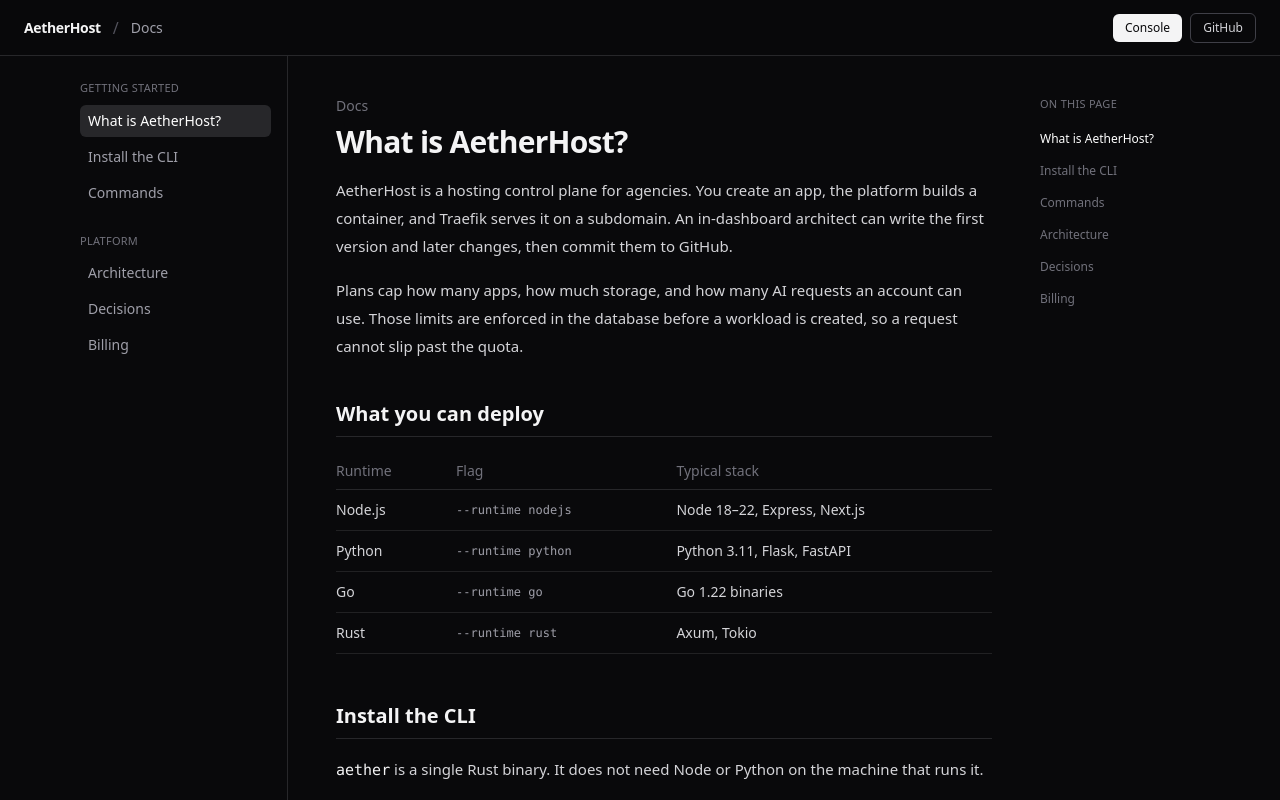
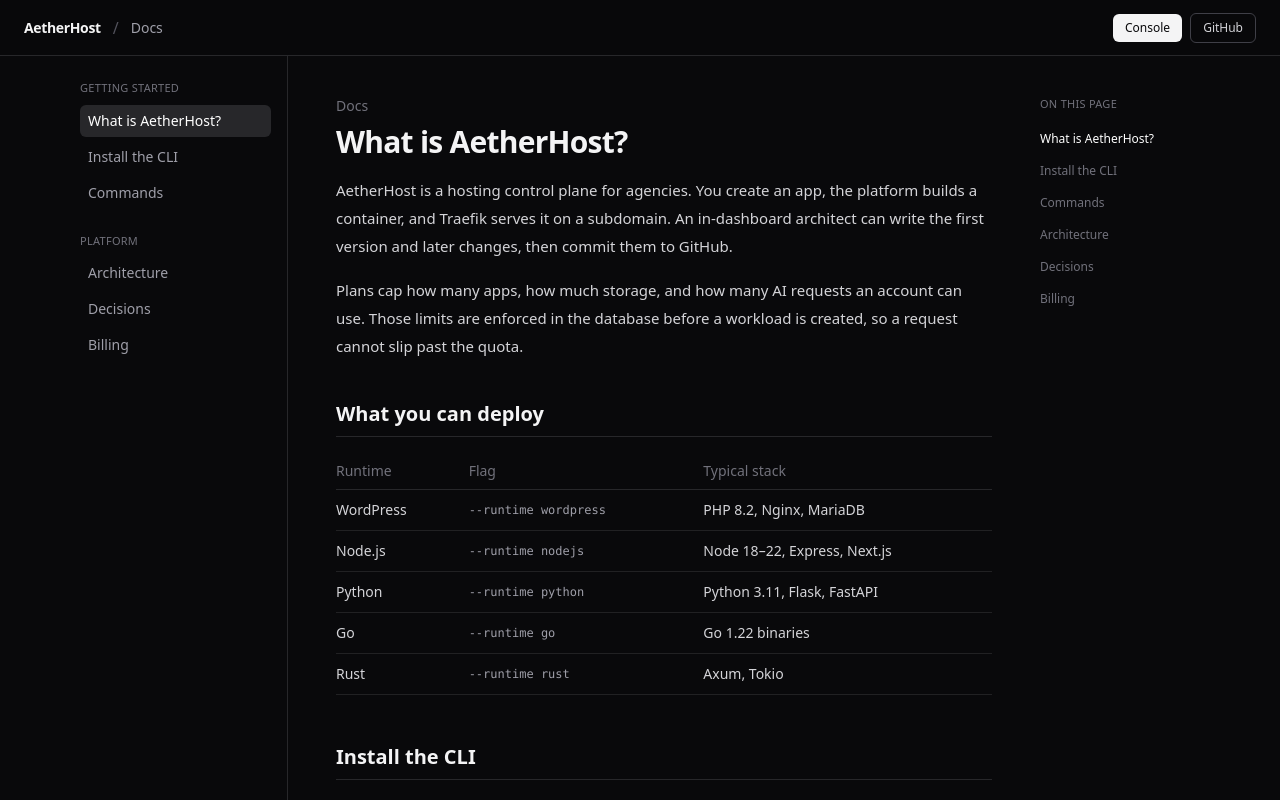
Before and after one commit to Emjaay20/AetherHost, a Next.js app in the folder apps/dashboard/: page /docs in a window 1280 px wide. Shown: the top 800 px of the page. Built offline with nearby package versions, Linux system fonts and the light colour scheme.

Commit message:
docs: list WordPress as a deployable runtime

```diff
--- a/apps/dashboard/app/docs/DocsClient.tsx
+++ b/apps/dashboard/app/docs/DocsClient.tsx
@@ -179,6 +179,7 @@
                 </thead>
                 <tbody className="text-zinc-300">
                   {[
+                    ['WordPress', 'wordpress', 'PHP 8.2, Nginx, MariaDB'],
                     ['Node.js', 'nodejs', 'Node 18–22, Express, Next.js'],
                     ['Python', 'python', 'Python 3.11, Flask, FastAPI'],
                     ['Go', 'go', 'Go 1.22 binaries'],
```
